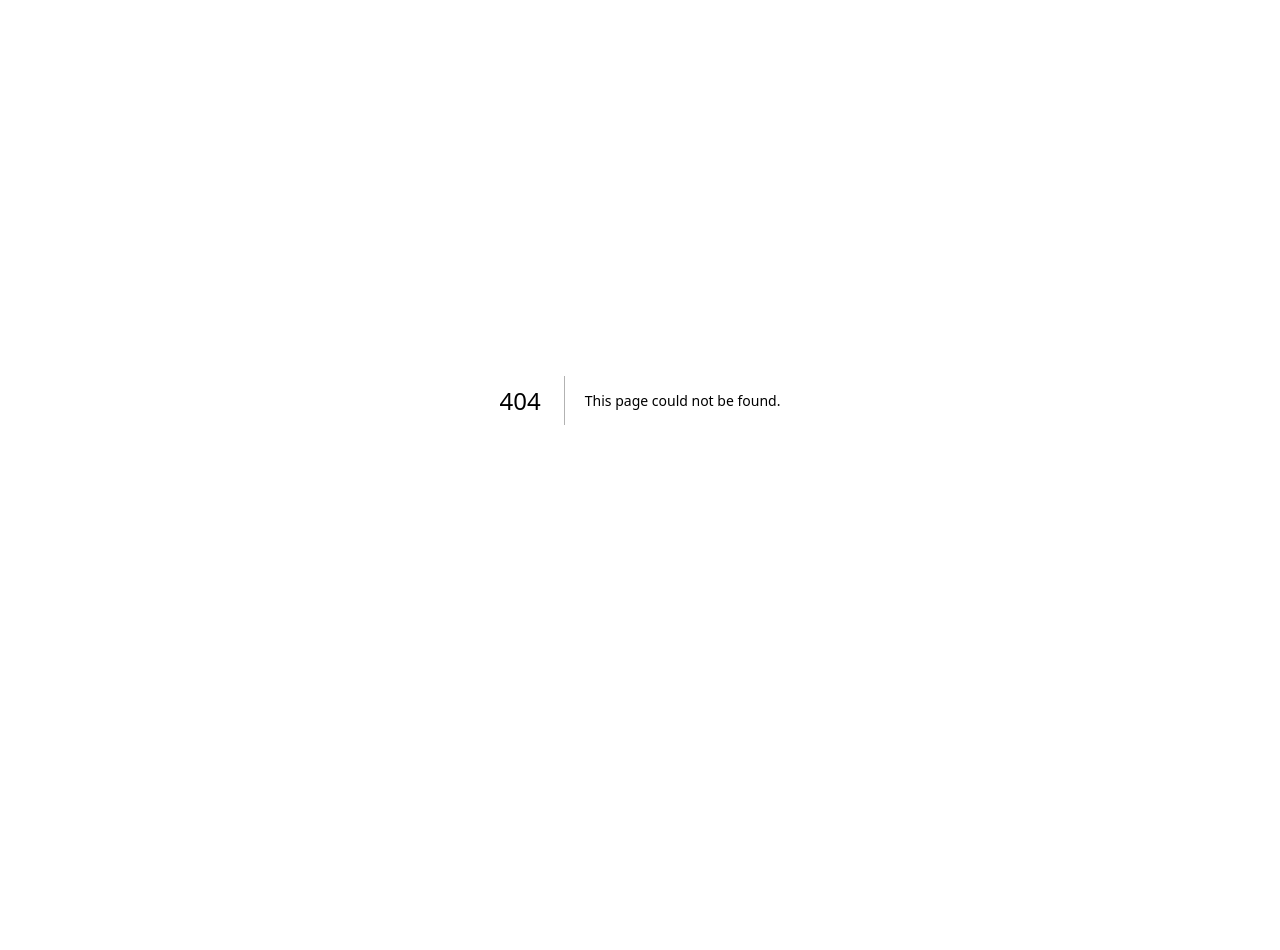
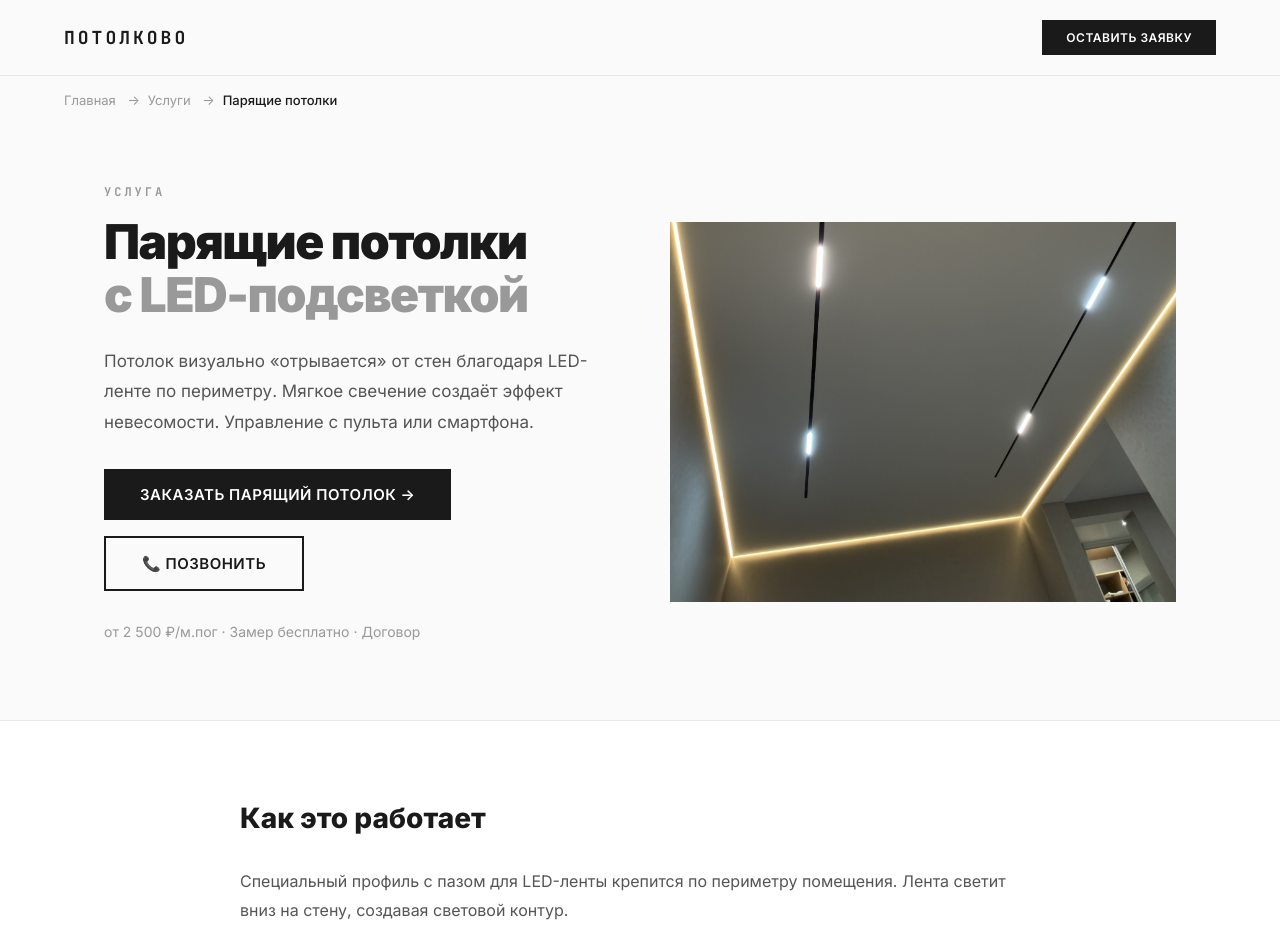
Before and after one commit to svladimirtsk-crypto/nextjs-potolkovo, a Next.js app: page /uslugi/paryashchie-potolki in a window 1280 px wide. Before the commit this address had no page. Shown: the top 950 px of the page. Before the commit the page ends 800 px from the top, so only its background shows below. Built offline with nearby package versions, Linux system fonts and the light colour scheme.

Commit message:
Create page.tsx

```diff
--- /dev/null
+++ b/app/uslugi/paryashchie-potolki/page.tsx
@@ -0,0 +1,88 @@
+import type { Metadata } from "next";
+import Link from "next/link";
+import Image from "next/image";
+
+export const metadata: Metadata = {
+  title: "Парящие натяжные потолки с подсветкой в Москве — ПОТОЛКОВО",
+  description: "Парящие натяжные потолки с LED-подсветкой в Москве и МО. Эффект невесомости, управление с пульта. Частный мастер, 15+ лет. Замер бесплатно.",
+  keywords: "парящий потолок, натяжной потолок с подсветкой, LED потолок, парящие потолки москва",
+};
+
+export default function ServicePage() {
+  const otherServices = [
+    ["Теневой профиль", "/uslugi/tenevoy-profil"],
+    ["Световые линии", "/uslugi/svetovye-linii"],
+    ["Трековое освещение", "/uslugi/trekovoe-osveshchenie"],
+    ["Скрытые карнизы", "/uslugi/skrytye-karnizy"],
+    ["Индивидуальные проекты", "/uslugi/individualnye-proekty"],
+    ["Продажа трек-света", "/uslugi/prodazha-trekovogo-osveshcheniya"],
+    ["Простые потолки", "/uslugi/prostye-potolki"],
+    ["Светопрозрачные потолки", "/uslugi/svetoprozrachnye-potolki"],
+  ];
+
+  return (
+    <div style={{ fontFamily: "'Inter',-apple-system,sans-serif", color: "#1a1a1a", background: "#fafafa" }}>
+      <style>{`@import url('https://fonts.googleapis.com/css2?family=Inter:wght@400;500;600;700;800;900&family=JetBrains+Mono:wght@400;500;700&display=swap');*{margin:0;padding:0;box-sizing:border-box}.s-cta{display:inline-flex;align-items:center;gap:8px;padding:16px 36px;background:#1a1a1a;color:#fff;border:none;font-size:15px;font-weight:600;letter-spacing:.5px;text-transform:uppercase;text-decoration:none;transition:all .3s;font-family:inherit}.s-cta:hover{background:#333;transform:translateY(-2px)}.s-cta-outline{background:transparent;color:#1a1a1a;border:2px solid #1a1a1a}.s-cta-outline:hover{background:#1a1a1a;color:#fff}`}</style>
+      <nav style={{ padding: "20px clamp(24px,5vw,80px)", borderBottom: "1px solid #e8e8e8", display: "flex", justifyContent: "space-between", alignItems: "center" }}>
+        <Link href="/" style={{ fontFamily: "'JetBrains Mono',monospace", fontSize: 18, fontWeight: 700, letterSpacing: 3, color: "#1a1a1a", textDecoration: "none" }}>ПОТОЛКОВО</Link>
+        <Link href="/#contact" className="s-cta" style={{ padding: "10px 24px", fontSize: 12 }}>Оставить заявку</Link>
+      </nav>
+      <div style={{ padding: "16px clamp(24px,5vw,80px)", fontSize: 13, color: "#999" }}>
+        <Link href="/" style={{ color: "#999", textDecoration: "none" }}>Главная</Link> <span style={{ margin: "0 8px" }}>→</span>
+        <Link href="/#services" style={{ color: "#999", textDecoration: "none" }}>Услуги</Link> <span style={{ margin: "0 8px" }}>→</span>
+        <span style={{ color: "#1a1a1a", fontWeight: 500 }}>Парящие потолки</span>
+      </div>
+      <section style={{ padding: "60px clamp(24px,5vw,80px) 80px", maxWidth: 1200, margin: "0 auto" }}>
+        <div style={{ display: "grid", gridTemplateColumns: "1fr 1fr", gap: 60, alignItems: "center" }}>
+          <div>
+            <div style={{ fontSize: 12, fontWeight: 700, letterSpacing: 3, color: "#999", marginBottom: 16, fontFamily: "'JetBrains Mono',monospace", textTransform: "uppercase" }}>Услуга</div>
+            <h1 style={{ fontSize: "clamp(32px,4vw,48px)", fontWeight: 900, lineHeight: 1.1, letterSpacing: -1.5, marginBottom: 24 }}>Парящие потолки<br /><span style={{ color: "#999" }}>с LED-подсветкой</span></h1>
+            <p style={{ fontSize: 17, lineHeight: 1.8, color: "#555", marginBottom: 32 }}>Потолок визуально «отрывается» от стен благодаря LED-ленте по периметру. Мягкое свечение создаёт эффект невесомости. Управление с пульта или смартфона.</p>
+            <div style={{ display: "flex", gap: 16, flexWrap: "wrap", marginBottom: 32 }}>
+              <Link href="/#contact" className="s-cta">Заказать парящий потолок →</Link>
+              <a href="tel:+79055219909" className="s-cta s-cta-outline">📞 Позвонить</a>
+            </div>
+            <div style={{ fontSize: 14, color: "#999" }}>от 2 500 ₽/м.пог · Замер бесплатно · Договор</div>
+          </div>
+          <div style={{ position: "relative", aspectRatio: "4/3", overflow: "hidden" }}>
+            <Image src="/svc-floating.jpeg" alt="Парящий натяжной потолок с LED подсветкой" fill sizes="50vw" style={{ objectFit: "cover" }} />
+          </div>
+        </div>
+      </section>
+      <section style={{ padding: "80px clamp(24px,5vw,80px)", background: "#fff", borderTop: "1px solid #e8e8e8" }}>
+        <div style={{ maxWidth: 800, margin: "0 auto" }}>
+          <h2 style={{ fontSize: 28, fontWeight: 800, marginBottom: 32 }}>Как это работает</h2>
+          {["Специальный профиль с пазом для LED-ленты крепится по периметру помещения. Лента светит вниз на стену, создавая световой контур.", "Визуально потолок «парит» в воздухе, отделённый от стен полосой света. Эффект усиливается в вечернее время.", "Управление яркостью и цветом (тёплый белый, холодный белый или RGB) — с пульта или через приложение на смартфоне."].map((t, i) => (
+            <p key={i} style={{ fontSize: 16, lineHeight: 1.8, color: "#555", marginBottom: 20 }}>{t}</p>
+          ))}
+          <h2 style={{ fontSize: 28, fontWeight: 800, marginBottom: 32, marginTop: 60 }}>Где использовать</h2>
+          <div style={{ display: "grid", gridTemplateColumns: "1fr 1fr", gap: 20 }}>
+            {[{ icon: "🛏️", title: "Спальня", desc: "Как ночник или основной свет" }, { icon: "🛋️", title: "Гостиная", desc: "Декоративная подсветка зоны отдыха" }, { icon: "🚪", title: "Коридор", desc: "Основной свет без люстр" }, { icon: "🍳", title: "Кухня", desc: "Дополнительный контурный свет" }].map((item, i) => (
+              <div key={i} style={{ padding: 24, border: "1px solid #e8e8e8" }}>
+                <div style={{ fontSize: 24, marginBottom: 8 }}>{item.icon}</div>
+                <div style={{ fontSize: 16, fontWeight: 700, marginBottom: 4 }}>{item.title}</div>
+                <div style={{ fontSize: 14, color: "#666" }}>{item.desc}</div>
+              </div>
+            ))}
+          </div>
+          <div style={{ marginTop: 60, padding: 40, background: "#1a1a1a", textAlign: "center" }}>
+            <h3 style={{ fontSize: 24, fontWeight: 800, color: "#fff", marginBottom: 16 }}>Хотите парящий потолок?</h3>
+            <p style={{ fontSize: 15, color: "#888", marginBottom: 24 }}>Оставьте заявку — перезвоню в течение 2 часов</p>
+            <Link href="/#contact" className="s-cta" style={{ background: "#fff", color: "#1a1a1a" }}>Оставить заявку →</Link>
+          </div>
+        </div>
+      </section>
+      <section style={{ padding: "60px clamp(24px,5vw,80px)", borderTop: "1px solid #e8e8e8" }}>
+        <div style={{ maxWidth: 800, margin: "0 auto" }}>
+          <h3 style={{ fontSize: 18, fontWeight: 700, marginBottom: 24 }}>Другие услуги</h3>
+          <div style={{ display: "flex", flexWrap: "wrap", gap: 8 }}>
+            {otherServices.map(([name, href]) => (<Link key={href} href={href} style={{ padding: "8px 16px", border: "1px solid #ddd", fontSize: 13, fontWeight: 500, color: "#666", textDecoration: "none" }}>{name}</Link>))}
+          </div>
+        </div>
+      </section>
+      <footer style={{ padding: "32px clamp(24px,5vw,80px)", background: "#1a1a1a", color: "#888", fontSize: 13, textAlign: "center" }}>
+        © {new Date().getFullYear()} ПОТОЛКОВО · <Link href="/privacy" style={{ color: "#888", textDecoration: "underline" }}>Политика конфиденциальности</Link>
+      </footer>
+    </div>
+  );
+}
```
